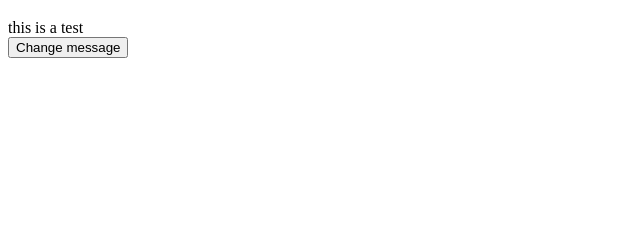
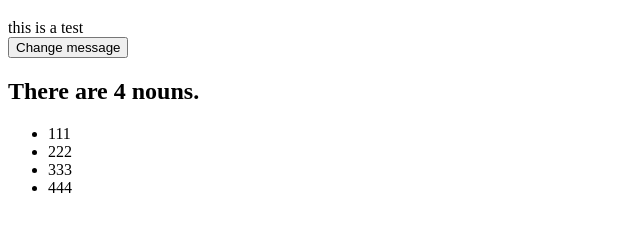
Before and after one commit to edwardtanguay/live-coding-vuejs-on-html-page, a plain HTML site: page index.html in a window 1280 px wide. Shown: the part 61-292 px from the top of the page, without its empty margins (0-640 px from the left). Drawn offline with nearby package versions, Linux system fonts and the light colour scheme.

Commit message:
example of interactivity

```diff
--- a/index.html
+++ b/index.html
@@ -16,21 +16,31 @@
 	<div id="app">
 		<div>{{message}}</div>
 		<button @click="changeMessage()">Change message</button>
+		<h2>There are {{nouns.length}} nouns.</h2>
+		<ul>
+			<li v-for="noun in nouns">{{noun}}</li>
+		</ul>
 	</div>
 
 	<script>
 		const app = Vue.createApp({
 			data() {
 				return {
-					message: 'this is a test'
+					message: 'this is a test',
+					nouns: []
 				}
 			},
 			methods: {
 				changeMessage() {
-					this.message = 'changed'
+					this.message = 'changed';
+					this.nouns.push('nnn');
 				},
 				initialize() {
-					console.log('page loaded');
+					this.nouns = ['111','222','333', '444'];
+					// (async () => {
+					// 	// const response = await fetch('https://edwardtanguay.netlify.app/share/germanNouns.json');
+
+					// })();
 				}
 			}
 		});
```
